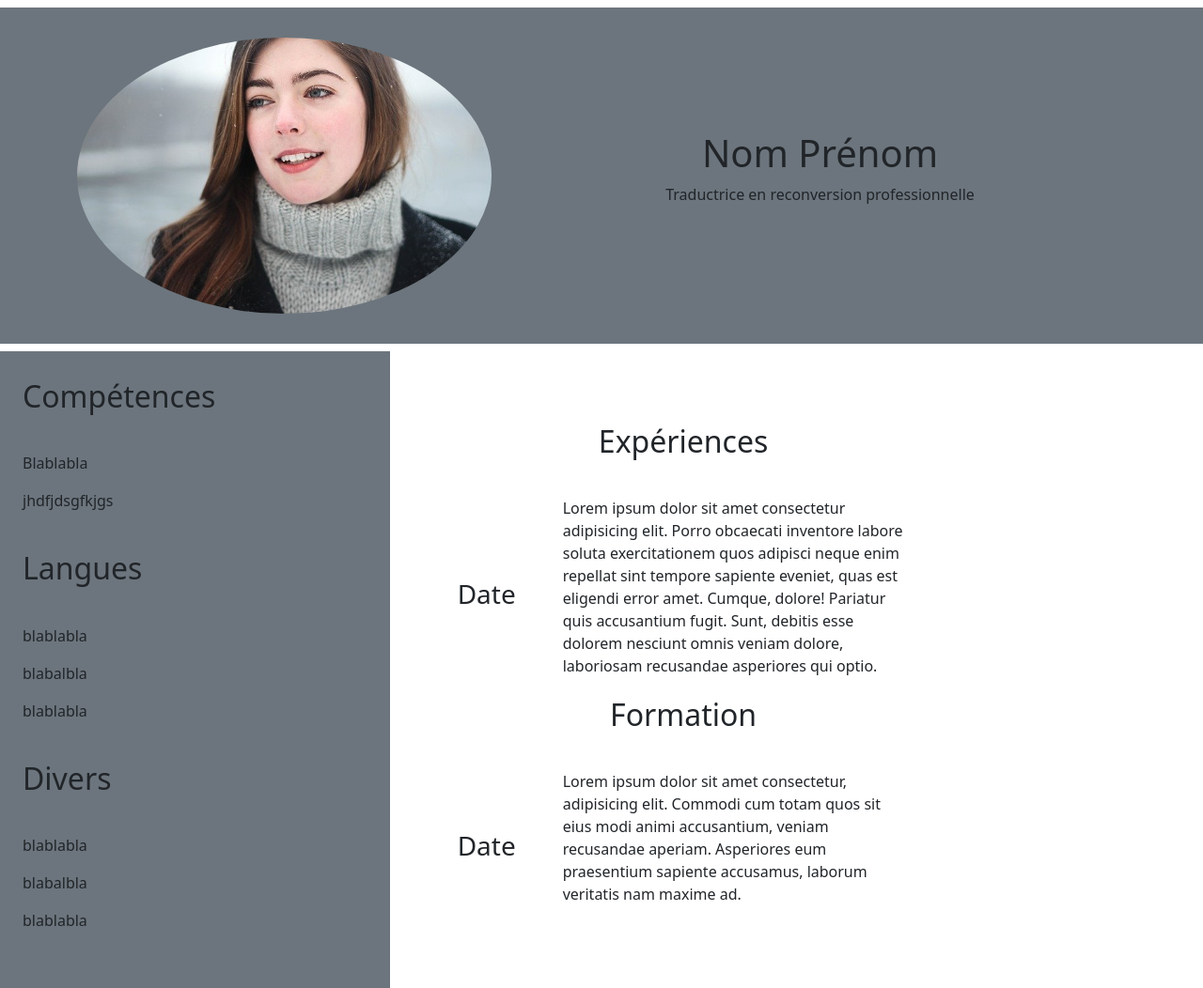
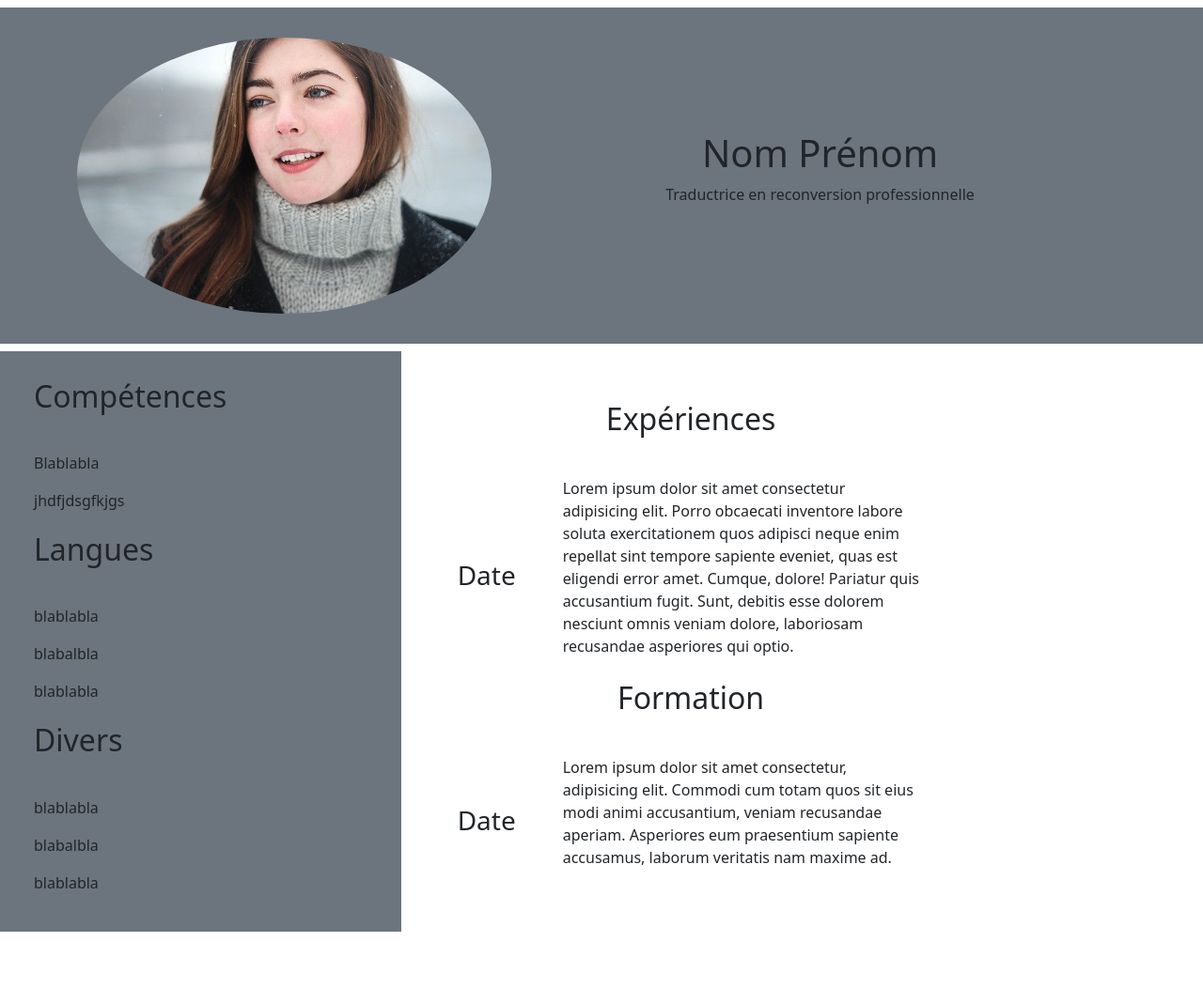
Before and after one commit to Fadddddd/TestBootstrap, a plain HTML site: page Index.html in a window 1280 px wide. Shown: the whole page at 94% size. After the commit the page ends 992 px from the top, so only its background shows below. Drawn offline with nearby package versions, Linux system fonts and the light colour scheme.

Commit message:
rectification margin/padding

```diff
--- a/Index.html
+++ b/Index.html
@@ -32,7 +32,7 @@
     </nav>
 
     <section class ="bd-highlight d-flex bd-highlight fw-light">
-        <div class="p-4 my-0 row col-sm-4 col-md-6 col-lg-4 bg-secondary" id="cotegauche">
+        <div class="p-4 m-0 row col-sm-4 col-md-6 col-lg-4 bg-secondary" id="cotegauche">
         <div class="competences">
             <h2>Compétences</h2>
             <p>Blablabla</p>
@@ -51,20 +51,20 @@
             <p>blablabla</p>
         </div>
         </div>
-    <div class="p-4 bd-highlight d-flex bd-highlight" id="container_droite">
+    <div class="m-0 bd-highlight d-flex bd-highlight" id="container_droite">
         <div class="row col-sm-8 col-md-6 col-lg-8 p-4 m-4">
         <div class="d-flex justify-content-center ml-4 p-0">
             <h2>Expériences</h2>
         </div>
-            <div class="d-flex justify-content-start">
+            <div class="d-flex justify-content-around">
             <h3>Date</h3>
             <p>Lorem ipsum dolor sit amet consectetur adipisicing elit. Porro obcaecati inventore labore soluta exercitationem quos adipisci neque enim repellat sint tempore sapiente eveniet, quas est eligendi error amet. Cumque, dolore!
             Pariatur quis accusantium fugit. Sunt, debitis esse dolorem nesciunt omnis veniam dolore, laboriosam recusandae asperiores qui optio.</p>
             </div>
-        <div class="d-flex justify-content-center">
+        <div class="d-flex justify-content-around">
             <h2>Formation</h2>
         </div>
-            <div class="d-flex justify-content-start">
+            <div class="d-flex justify-content-around">
             <h3>Date</h3>
             <p> Lorem ipsum dolor sit amet consectetur, adipisicing elit. Commodi cum totam quos sit eius modi animi accusantium, veniam recusandae aperiam. Asperiores eum praesentium sapiente accusamus, laborum veritatis nam maxime ad.</p>
 
```
